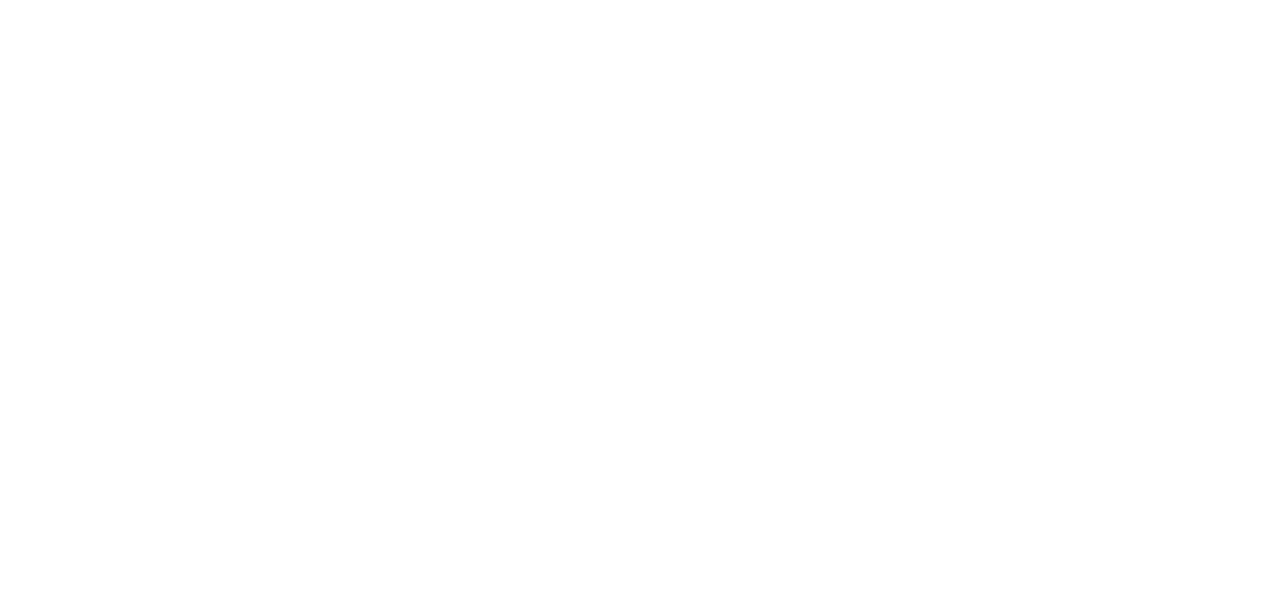
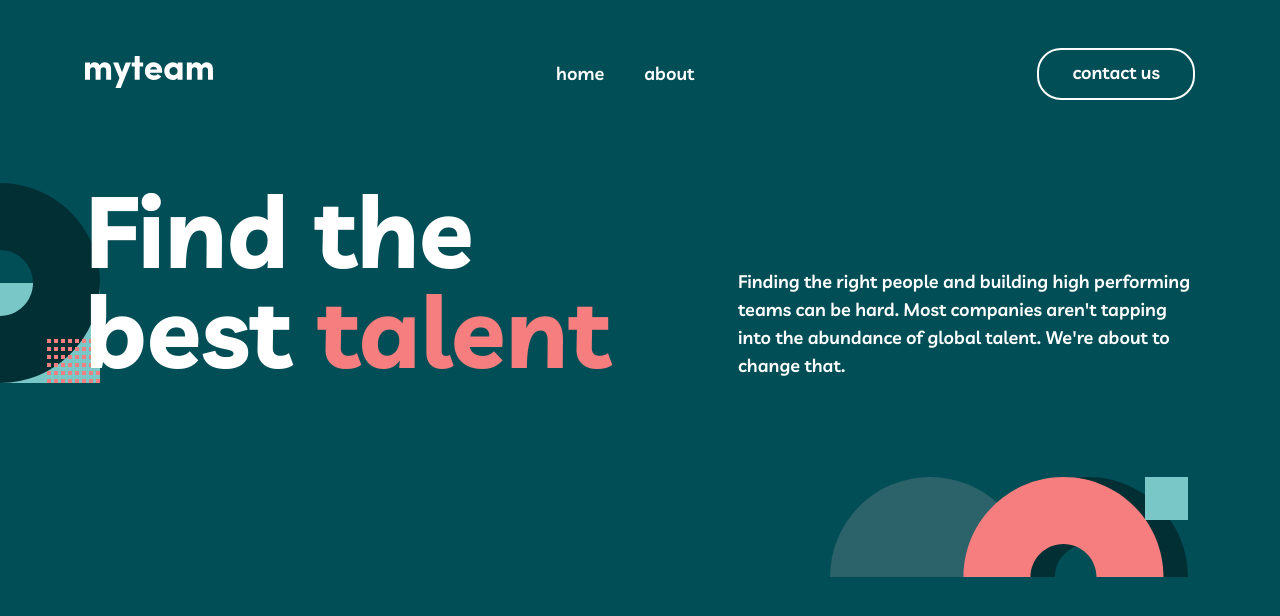
Before and after one commit to NurilloToshkenboyev/uyga-vazifa, a plain HTML site: page index.html in a window 1280 px wide. Drawn offline with Linux system fonts and the light colour scheme; a web font is replaced by a local one.

Commit message:
project end

```diff
--- a/index.html
+++ b/index.html
@@ -1,12 +1,45 @@
 <!DOCTYPE html>
 <html lang="en">
-<head>
-    <meta charset="UTF-8">
-    <meta name="viewport" content="width=device-width, initial-scale=1.0">
-    <link rel="stylesheet" href="./css/main.css">
+  <head>
+    <meta charset="UTF-8" />
+    <meta name="viewport" content="width=device-width, initial-scale=1.0" />
+    <link rel="stylesheet" href="./css/main.css" />
     <title>Document</title>
-</head>
-<body>
+  </head>
+  <body>
+    <header class="header">
+      <div class="container header__container">
+        <div class="header__block">
+          <div class="header__logo-block">
+            <a class="header__logo" href="#">
+              <img src="./img/logo.svg" alt="logo" />
+            </a>
+          </div>
+          <nav class="header__nav">
+            <ul class="header__list">
+              <li class="header__item">
+                <a class="header__link" href="#">home</a>
+              </li>
+              <li class="header__item">
+                <a class="header__link" href="#">about</a>
+              </li>
+            </ul>
+          </nav>
+          <button class="header__menu"></button>
+          <a class="header__btn" href="#">contact us</a>
+        </div>
+      </div>
+    </header>
+    <main>
+        <section class="hero">
+            <div class="container hero__container">
+                <div class="hero__block">
+                    <h2 class="hero__title">Find the best <span class="hero__subject">talent</span></h2>
+                    <p class="hero__text">Finding the right people and building high performing teams can be hard. Most companies aren't tapping into the abundance of global talent. We're about to change that.</p>
+                </div>
+            </div>
+        </section>
 
-</body>
+    </main>
+  </body>
 </html>
--- a/scss/_fonts.scss
+++ b/scss/_fonts.scss
@@ -0,0 +1 @@
+@import url('https://fonts.googleapis.com/css2?family=Averia+Gruesa+Libre&family=Livvic:ital,wght@0,100;0,200;0,300;0,400;0,500;0,600;0,700;0,900;1,100;1,200;1,300;1,400;1,500;1,600;1,700;1,900&family=Madimi+One&display=swap');
--- a/scss/_global.scss
+++ b/scss/_global.scss
@@ -0,0 +1,30 @@
+
+*{
+    box-sizing: border-box;
+    margin: 0;
+    padding: 0;
+}
+ul,ol{
+    list-style: none;
+}
+a{
+    text-decoration: none;
+    display: inline-block;
+
+}
+body{
+    background-color: #014e56;
+    font-family: "Livvic", sans-serif;
+}
+img{
+    max-width: 100%;
+    height: auto;
+}
+.container{
+    max-width: 1158px;
+    width: 100%;
+    margin-left: auto;
+    margin-right: auto;
+    padding-left: 24px;
+    padding-right: 24px;
+}
--- a/scss/block/_block.scss
+++ b/scss/block/_block.scss
@@ -0,0 +1,2 @@
+@import "./header";
+@import "./hero";
--- a/scss/block/_header.scss
+++ b/scss/block/_header.scss
@@ -0,0 +1,60 @@
+.header__logo {
+  width: 128px;
+}
+.header {
+  padding-top: 48px;
+}
+.header__menu {
+  width: 20px;
+  height: 20px;
+  background-repeat: no-repeat;
+  background-image: url(../img/menu.svg);
+  background-color: transparent;
+  border: none;
+}
+.header__block {
+  display: flex;
+  align-items: center;
+  justify-content: space-between;
+}
+.header__btn {
+  display: none;
+  font-weight: 600;
+  font-size: 18px;
+  line-height: 156%;
+  color: #fff;
+  border: 2px solid #fff;
+  border-radius: 24px;
+  padding: 9px 33px 11px 33px;
+}
+.header__logo-block {
+  display: flex;
+  align-items: center;
+  gap: 40px;
+}
+.header__list {
+  display: flex;
+  align-items: center;
+  gap: 40px;
+}
+.header__link{
+font-weight: 600;
+font-size: 18px;
+line-height: 156%;
+color: #fff;
+}
+.header__nav{
+    display: none;
+
+}
+@media screen and (min-width: 768px) {
+  .header__menu {
+    display: none;
+  }
+  .header__btn {
+    display: block;
+  }
+  .header__nav{
+    display: block;
+  }
+}
--- /dev/null
+++ b/scss/block/_hero.scss
@@ -0,0 +1,66 @@
+.hero {
+  padding-top: 80px;
+  padding-bottom: 197px;
+  text-align: center;
+  background-repeat: no-repeat;
+  background-image: url(../img/hero-bg1.svg);
+  background-position: center bottom;
+
+  &__title {
+    font-weight: 700;
+    font-size: 40px;
+    line-height: 100%;
+    color: #fff;
+    margin-bottom: 18px;
+    width: 252px;
+    margin-left: auto;
+    margin-right: auto;
+  }
+  &__subject {
+    color: #f67e7e;
+  }
+  &__text {
+    font-weight: 600;
+    font-size: 15px;
+    line-height: 187%;
+    color: #fff;
+    max-width: 457px;
+    margin-left: auto;
+    margin-right: auto;
+  }
+}
+@media screen and (min-width: 768px) {
+  .hero__title {
+    font-size: 64px;
+    line-height: 87%;
+    width: 400px;
+    margin-bottom: 24px;
+  }
+  .hero__text {
+    font-size: 15px;
+    line-height: 187%;
+  }
+}
+@media screen and (min-width: 1100px) {
+.hero{
+    background-image: url(../img/hero-bg1.svg),url(../img/hero_bg2.svg);
+background-position: 90% bottom,left 30%;
+}
+  .hero__block {
+    text-align: start;
+    display: flex;
+    align-items: end;
+    justify-content: space-between;
+  }
+  .hero__title {
+    margin: 0;
+    font-size: 100px;
+    line-height: 100%;
+    width: 539px;
+  }
+  .hero__text {
+    margin: 0;
+    font-size: 18px;
+    line-height: 156%;
+  }
+}
--- a/scss/main.scss
+++ b/scss/main.scss
@@ -3,4 +3,4 @@
 @import "./global";
 @import "./mixin";
 
-@import './block/block'
+@import './block/block';
```
Also changed, not shown: css/main.css, img/hero-bg1.svg (added), img/hero_bg2.svg (added), img/logo.svg (added), img/menu.svg (added), 1 other file.
